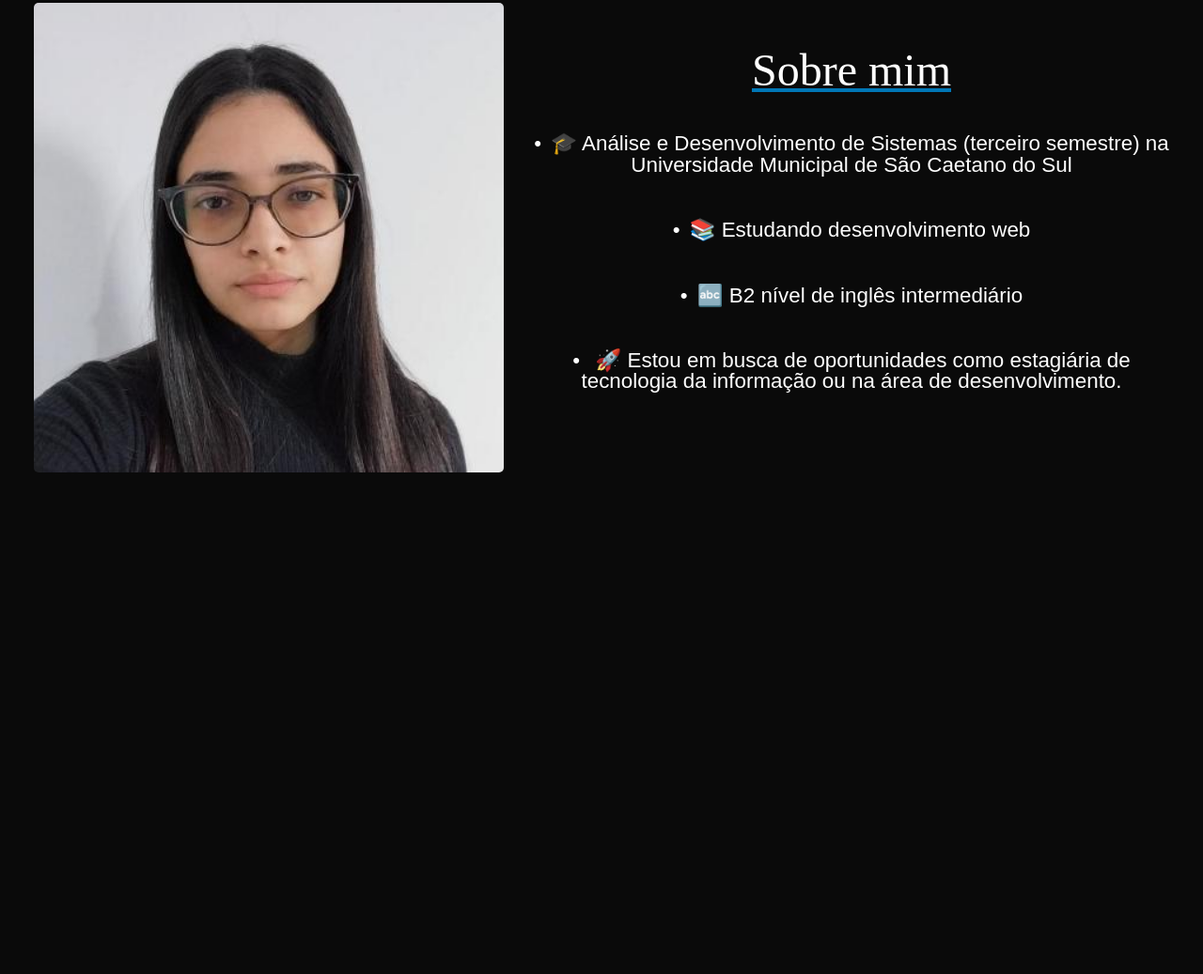
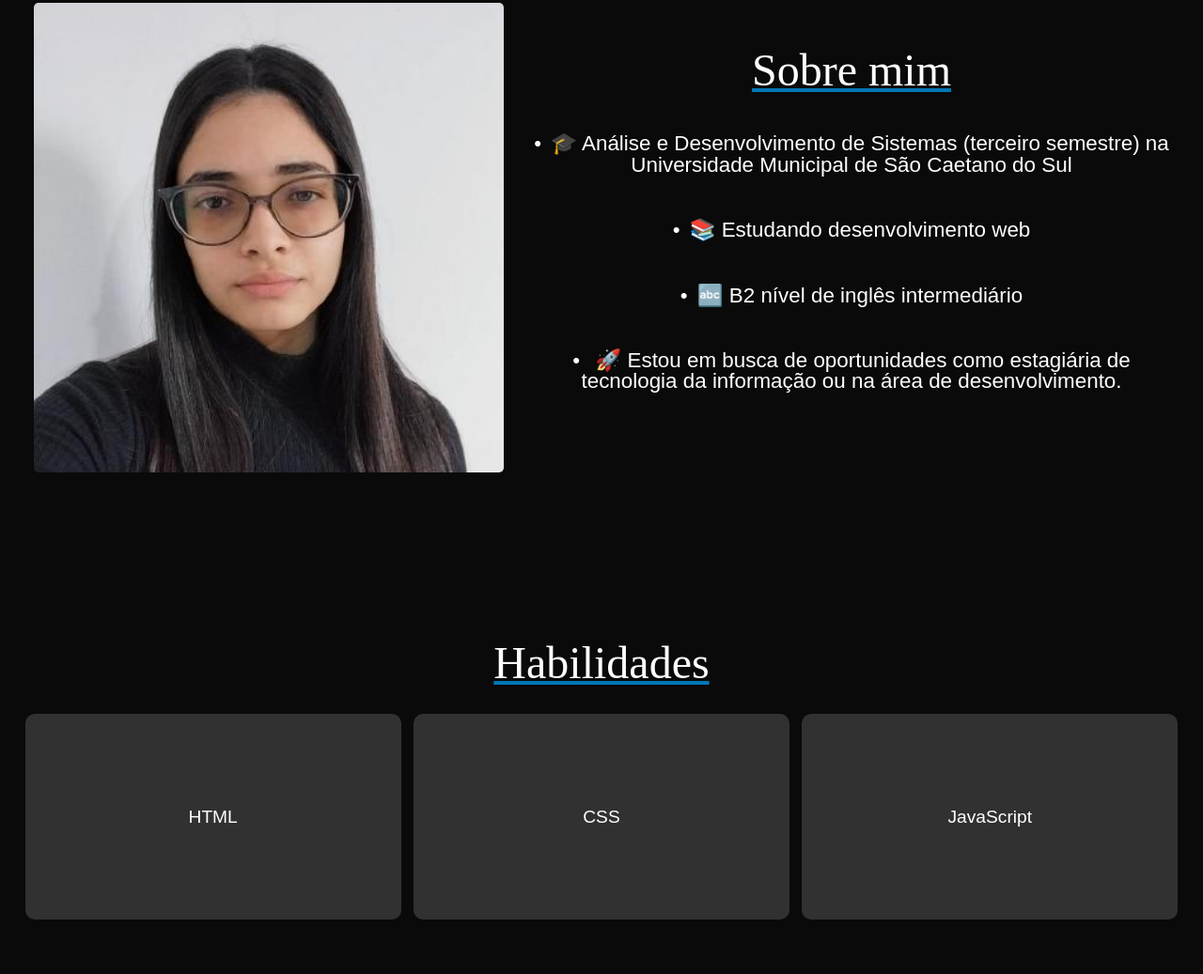
Before and after one commit to vitoriaberber/portfolio, a plain HTML site: page index.html in a window 1280 px wide. Shown: the part 925-1962 px from the top of the page at 94% size. Before the commit the page ends 1495 px from the top, so only its background shows below. Drawn offline with Linux system fonts and the light colour scheme.

Commit message:
atualizando html e css

```diff
--- a/estilos/media-query.css
+++ b/estilos/media-query.css
@@ -89,6 +89,14 @@
         font-size: 1.4rem;
         padding-bottom: 2rem;
     }
+
+    .habilidades__lista li{
+        font-size: 1.2rem;
+    }
+
+    .habilidades__lista li:hover{
+        font-size: 1.4rem;
+    }
 }
 
 @media screen and (width >= 1200px) {
@@ -111,4 +119,9 @@
     .container__lista li {
         padding-bottom: 2.5rem;
     }
+
+    .habilidades__lista li{
+        width: 400px;
+    }
+
 }
--- a/estilos/style.css
+++ b/estilos/style.css
@@ -50,7 +50,7 @@ body {
 }
 
 .sessao {
-    padding: 7rem 20px 0 20px;
+    padding: 7rem 20px 3rem 20px;
 }
 
 .principal__sessao-principal{
@@ -130,7 +130,6 @@ body {
     align-items: center;
     justify-content: space-between;
     text-align: center;
-    padding-bottom: 3rem;
 }
 
 .sobre-mim__imagem {
@@ -150,3 +149,32 @@ body {
     color: white;
     padding-right: 10px;
 }
+
+.habilidades__lista {
+    display: flex;
+    justify-content: space-around;
+    flex-wrap: wrap;
+    text-align: center;
+    align-items: center;
+    transition: all .5s ease;
+}
+
+.habilidades__lista a{
+    text-decoration: none;
+    color: var(--branco);
+}
+
+.habilidades__lista li{
+    background-color: var(--cor-secundaria);
+    padding: 100px;
+    width: 280px;
+    margin: 10px 0;
+    border-radius: 10px;
+    transition: all .5s ease;
+}
+
+.habilidades__lista li:hover{
+    background-color: var(--cor-secundaria-hover);
+    font-size: 1.5rem;
+    cursor: pointer;
+}
--- a/index.html
+++ b/index.html
@@ -57,6 +57,23 @@
                 </ul>
             </div>
         </section>
+
+        <section class="principal__habilidades sessao">
+            <h2 class="habilidades__titulo titulo">Habilidades</h2>
+            <ul class="habilidades__lista">
+                <a href="https://developer.mozilla.org/pt-BR/docs/Web/HTML" target="_blank">
+                    <li>HTML</li>
+                </a>
+
+                <a href="https://developer.mozilla.org/pt-BR/docs/Web/CSS" target="_blank">
+                    <li>CSS</li>
+                </a>
+
+                <a href="https://developer.mozilla.org/pt-BR/docs/Web/JavaScript" target="_blank">
+                    <li>JavaScript</li>
+                </a>
+            </ul>
+        </section>
     </main>
 
     <footer>
```
